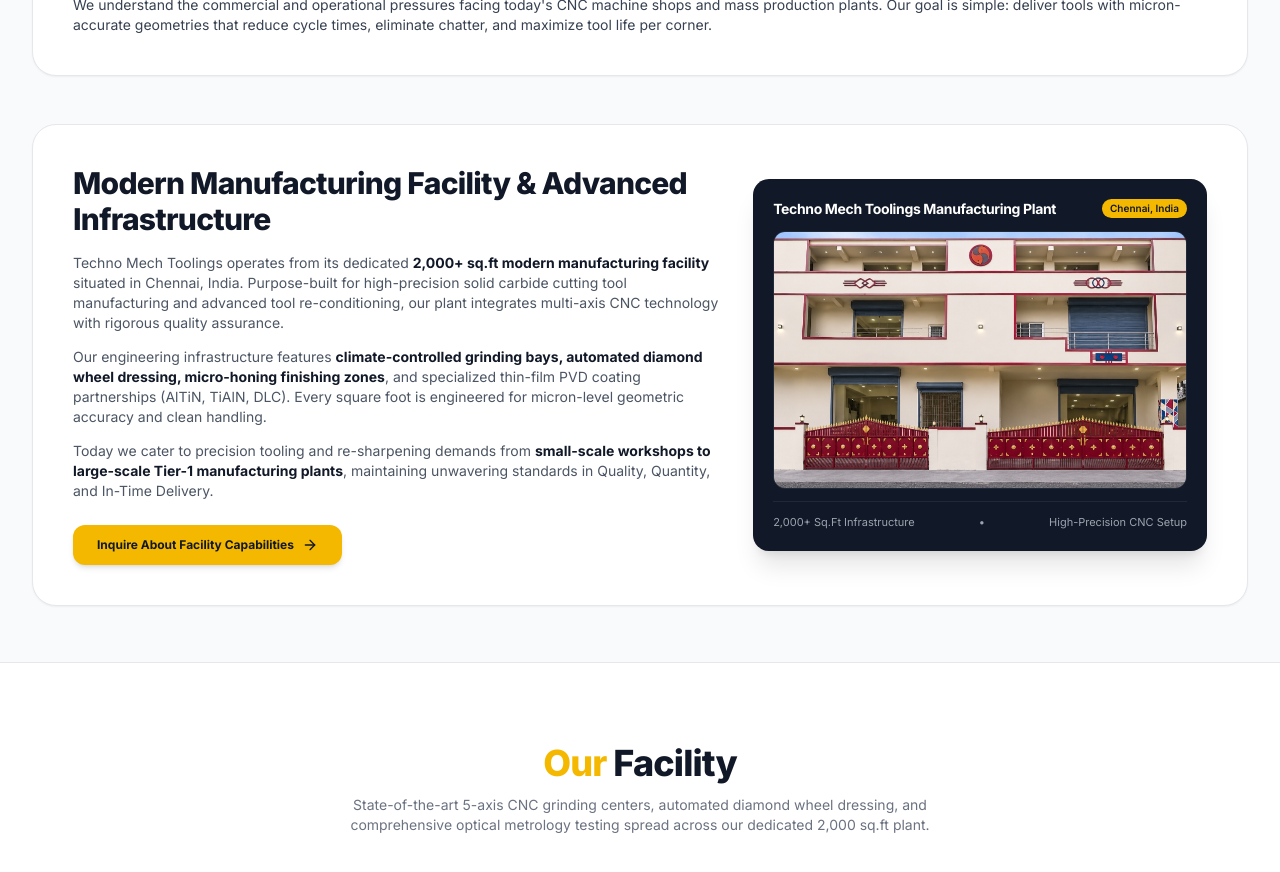
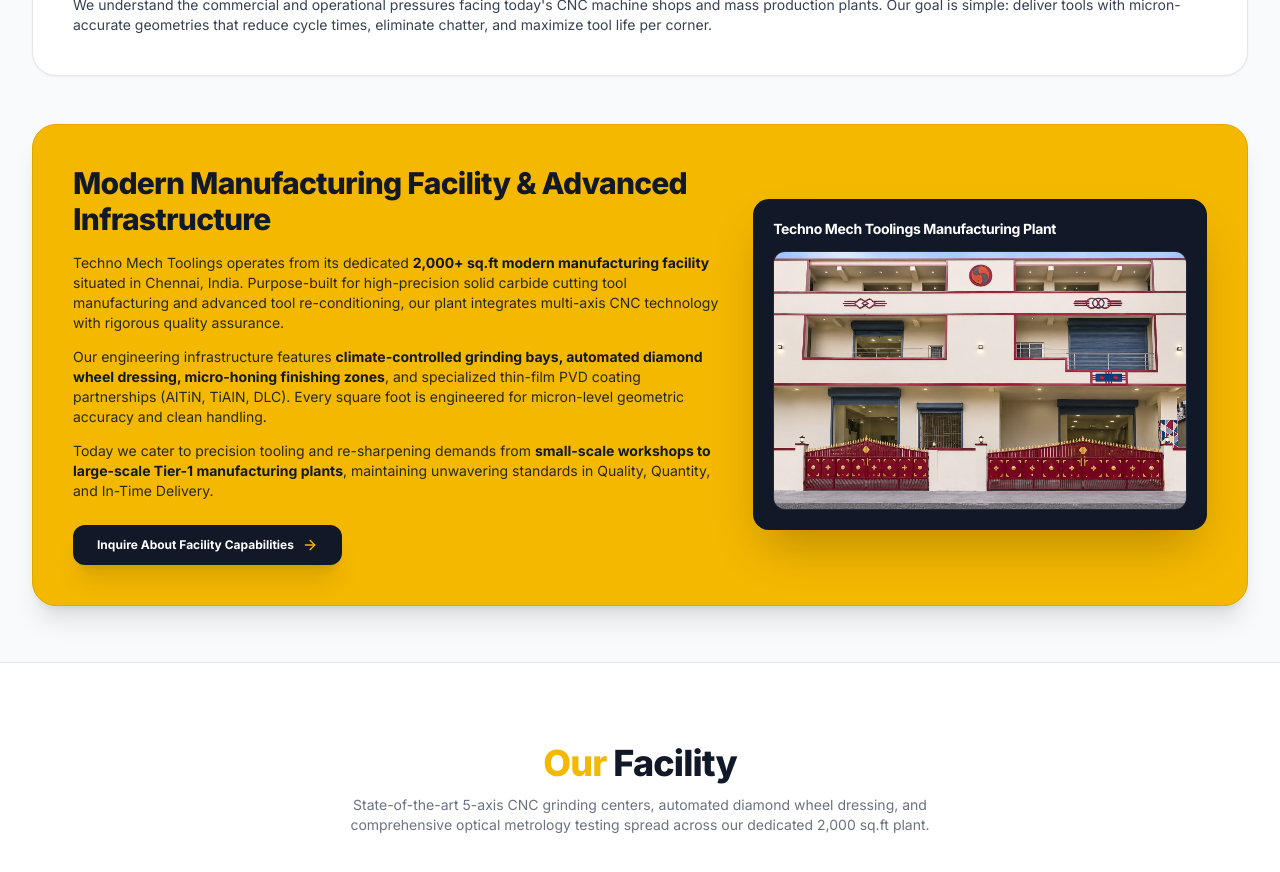
Before and after one commit to santhoshm21/techno-mill, a React (Vite) app: page /about in a window 1280 px wide. Shown: the part 1820-2692 px from the top of the page. Built offline with nearby package versions, Linux system fonts and the light colour scheme.

Commit message:
Update About page facility section: yellow background, remove footer and location tag from building card

```diff
--- a/src/pages/About.jsx
+++ b/src/pages/About.jsx
@@ -211,59 +211,49 @@ export default function About({ embedded = false }) {
           </div>
 
           {/* Facility Infrastructure & Manufacturing Plant Section */}
-          <div className="bg-white rounded-3xl p-6 sm:p-10 shadow-sm border border-gray-200">
+          <div className="bg-[#F5B800] rounded-3xl p-6 sm:p-10 shadow-xl border border-[#E0A800]">
             <div className="grid grid-cols-1 lg:grid-cols-12 gap-8 items-center">
 
               <div className="lg:col-span-7 space-y-4">
-                <h3 className="text-2xl sm:text-3xl font-black tracking-tight leading-tight text-gray-900">
+                <h3 className="text-2xl sm:text-3xl font-black tracking-tight leading-tight text-[#111827]">
                   Modern Manufacturing Facility &amp; Advanced Infrastructure
                 </h3>
 
-                <div className="space-y-3.5 text-xs sm:text-sm text-gray-600 leading-relaxed font-normal">
+                <div className="space-y-3.5 text-xs sm:text-sm text-[#111827]/90 leading-relaxed font-normal">
                   <p>
-                    Techno Mech Toolings operates from its dedicated <strong className="font-bold text-gray-900">2,000+ sq.ft modern manufacturing facility</strong> situated in Chennai, India. Purpose-built for high-precision solid carbide cutting tool manufacturing and advanced tool re-conditioning, our plant integrates multi-axis CNC technology with rigorous quality assurance.
+                    Techno Mech Toolings operates from its dedicated <strong className="font-bold text-[#111827]">2,000+ sq.ft modern manufacturing facility</strong> situated in Chennai, India. Purpose-built for high-precision solid carbide cutting tool manufacturing and advanced tool re-conditioning, our plant integrates multi-axis CNC technology with rigorous quality assurance.
                   </p>
                   <p>
-                    Our engineering infrastructure features <strong className="font-bold text-gray-900">climate-controlled grinding bays, automated diamond wheel dressing, micro-honing finishing zones</strong>, and specialized thin-film PVD coating partnerships (AlTiN, TiAlN, DLC). Every square foot is engineered for micron-level geometric accuracy and clean handling.
+                    Our engineering infrastructure features <strong className="font-bold text-[#111827]">climate-controlled grinding bays, automated diamond wheel dressing, micro-honing finishing zones</strong>, and specialized thin-film PVD coating partnerships (AlTiN, TiAlN, DLC). Every square foot is engineered for micron-level geometric accuracy and clean handling.
                   </p>
                   <p>
-                    Today we cater to precision tooling and re-sharpening demands from <strong className="font-bold text-gray-900">small-scale workshops to large-scale Tier-1 manufacturing plants</strong>, maintaining unwavering standards in Quality, Quantity, and In-Time Delivery.
+                    Today we cater to precision tooling and re-sharpening demands from <strong className="font-bold text-[#111827]">small-scale workshops to large-scale Tier-1 manufacturing plants</strong>, maintaining unwavering standards in Quality, Quantity, and In-Time Delivery.
                   </p>
                 </div>
 
                 <div className="pt-2">
                   <button
                     onClick={() => openQuoteModal({ productName: 'Manufacturing Facility Tour & Capability Inquiry' })}
-                    className="bg-[#F5B800] hover:bg-[#E0A800] text-[#111827] font-bold text-xs px-6 py-3 rounded-xl shadow-md transition-all inline-flex items-center gap-2 cursor-pointer"
+                    className="bg-[#111827] hover:bg-black text-white font-bold text-xs px-6 py-3 rounded-xl shadow-xl transition-all inline-flex items-center gap-2 cursor-pointer"
                   >
                     <span>Inquire About Facility Capabilities</span>
-                    <ArrowRight className="w-4 h-4" />
+                    <ArrowRight className="w-4 h-4 text-[#F5B800]" />
                   </button>
                 </div>
               </div>
 
               {/* Company Building Card */}
               <div className="lg:col-span-5">
-                <div className="bg-[#111827] rounded-2xl p-5 shadow-xl text-white">
-                  <div className="flex items-center justify-between mb-3">
-                    <h4 className="text-sm font-bold text-white tracking-tight">
-                      Techno Mech Toolings Manufacturing Plant
-                    </h4>
-                    <span className="text-[10px] font-semibold bg-[#F5B800] text-[#111827] px-2 py-0.5 rounded-full">
-                      Chennai, India
-                    </span>
-                  </div>
+                <div className="bg-[#111827] rounded-2xl p-5 shadow-2xl text-white">
+                  <h4 className="text-sm font-bold text-white tracking-tight mb-3">
+                    Techno Mech Toolings Manufacturing Plant
+                  </h4>
                   <div className="rounded-xl overflow-hidden aspect-[16/10] bg-gray-900 border border-gray-800">
                     <img
                       src="/images/company/tmt-factory-building.jpg"
                       alt="Techno Mech Toolings Corporate & Manufacturing Plant, Chennai"
                       className="w-full h-full object-cover object-center hover:scale-105 transition-transform duration-500"
                     />
-                  </div>
-                  <div className="mt-3 pt-3 border-t border-gray-800 flex items-center justify-between text-[11px] text-gray-400 font-mono">
-                    <span>2,000+ Sq.Ft Infrastructure</span>
-                    <span>•</span>
-                    <span>High-Precision CNC Setup</span>
                   </div>
                 </div>
               </div>
```
